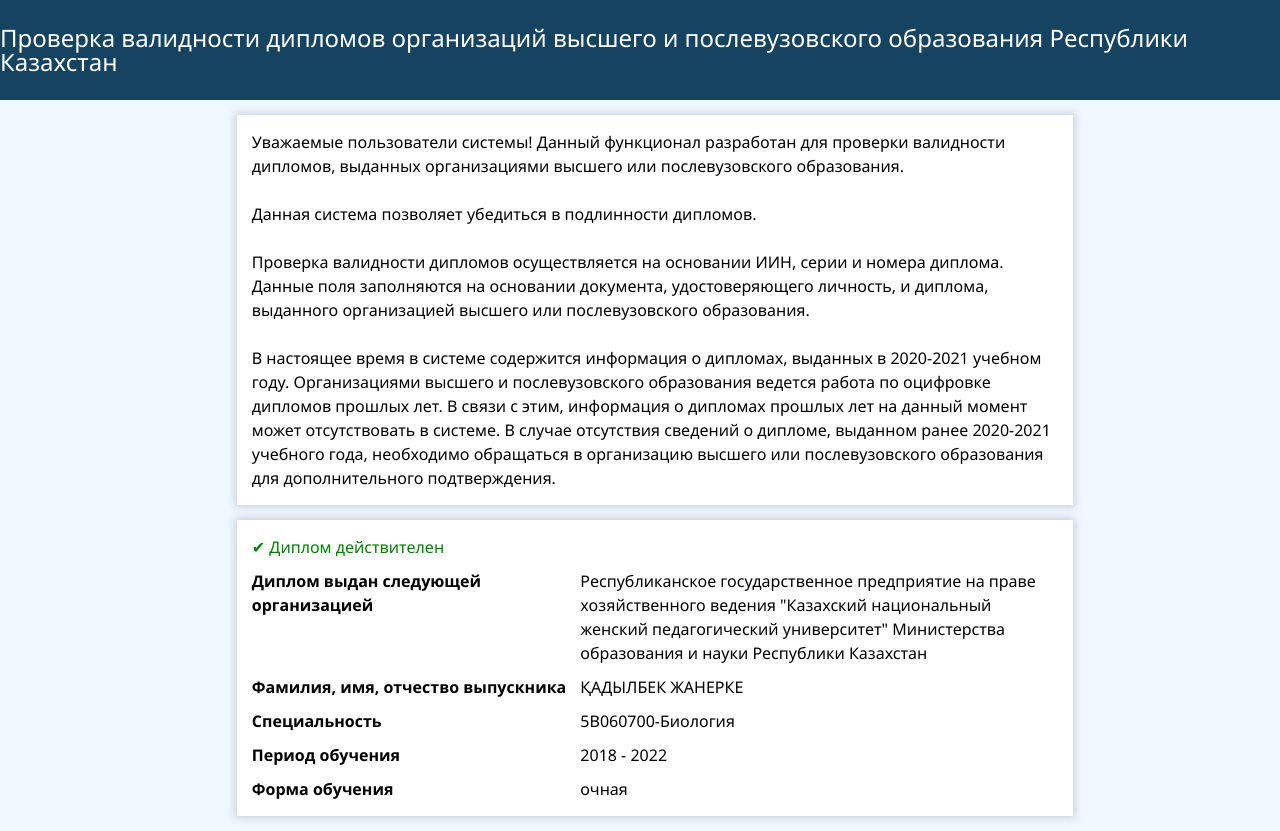
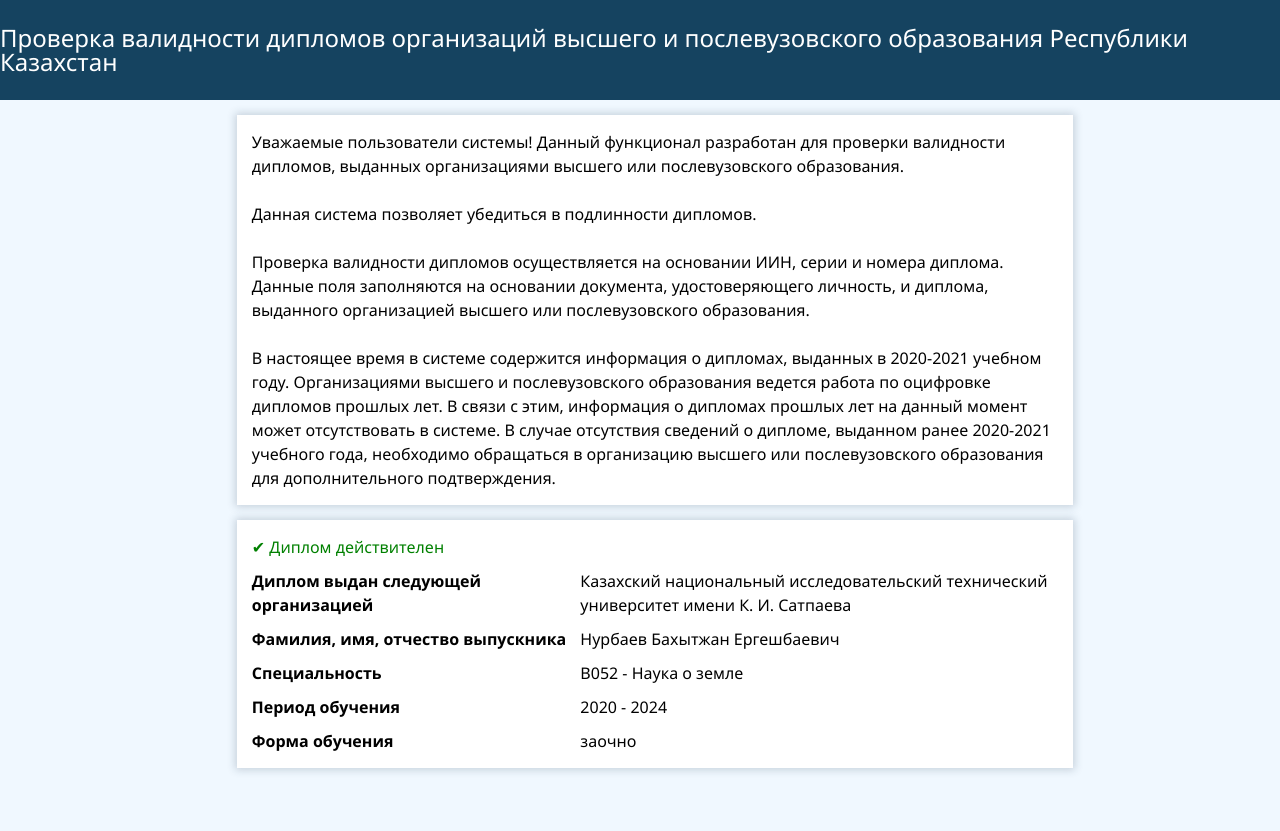
Before and after one commit to kzCertificateTest/13.10.1988, a plain HTML site: page index.html in a window 1280 px wide. After the commit the page ends 800 px from the top, so only its background shows below. Drawn offline with Linux system fonts and the light colour scheme.

Commit message:
Update index.html

```diff
--- a/index.html
+++ b/index.html
@@ -27,19 +27,19 @@
                 <div class="result__content">
                     <p style="font-weight: bold;">Диплом выдан следующей организацией</p>
                     <!-- редакт -->
-                    <p>Республиканское государственное предприятие на праве хозяйственного ведения "Казахский национальный женский педагогический университет" Министерства образования и науки Республики Казахстан</p>
+                    <p>Казахский национальный исследовательский технический университет имени К. И. Сатпаева</p>
                     <p style="font-weight: bold;">Фамилия, имя, отчество выпускника</p>
                     <!-- редакт -->
-                    <p>ҚАДЫЛБЕК ЖАНЕРКЕ</p>
+                    <p>Нурбаев Бахытжан Ергешбаевич</p>
                     <p style="font-weight: bold;">Специальность</p>
                     <!-- редакт -->
-                    <p>5В060700-Биология</p>
+                    <p>В052 - Наука о земле</p>
                     <p style="font-weight: bold;">Период обучения</p>
                     <!-- редакт -->
-                    <p>2018 - 2022</p>
+                    <p>2020 - 2024</p>
                     <p style="font-weight: bold;">Форма обучения</p>
                     <!-- редакт -->
-                    <p>очная</p>
+                    <p>заочно</p>
                 </div>
             </div>
         </main>
```
